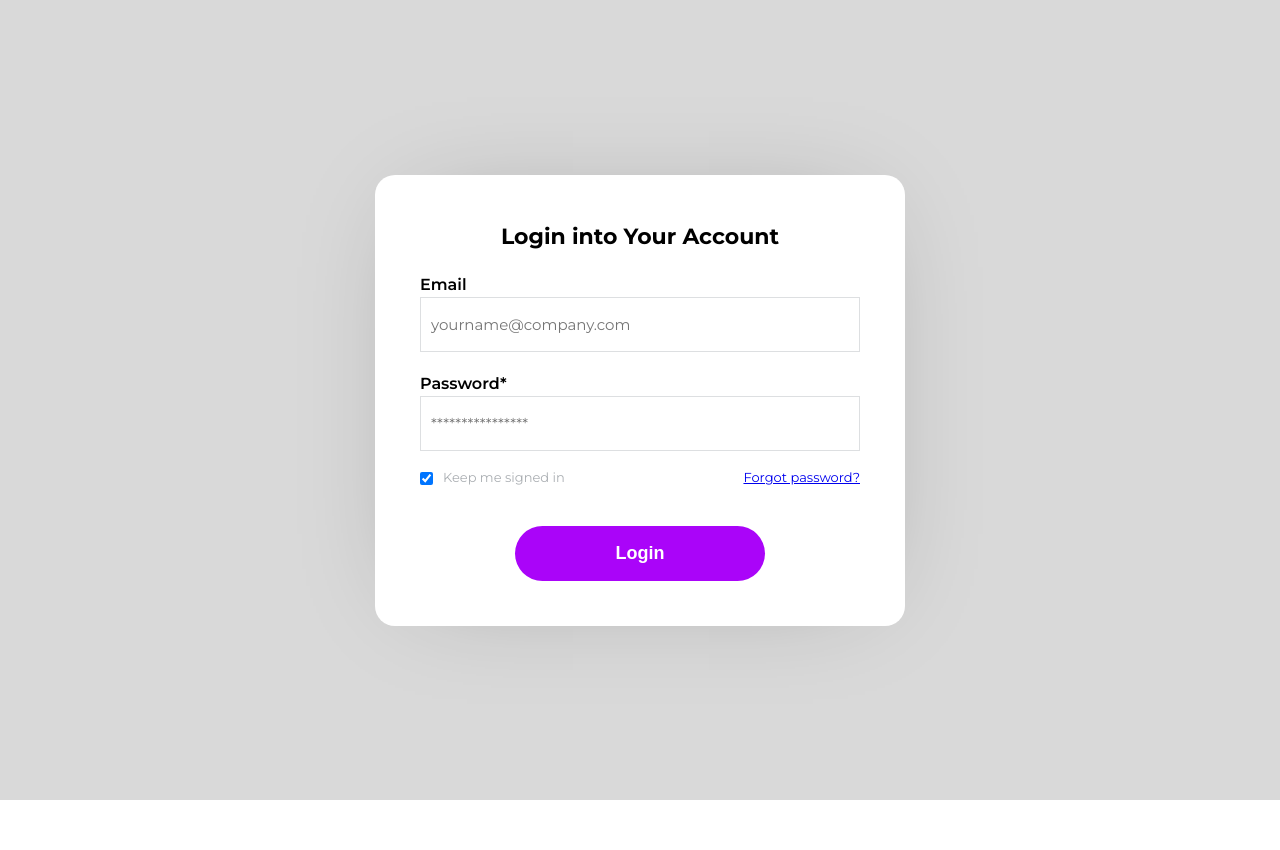
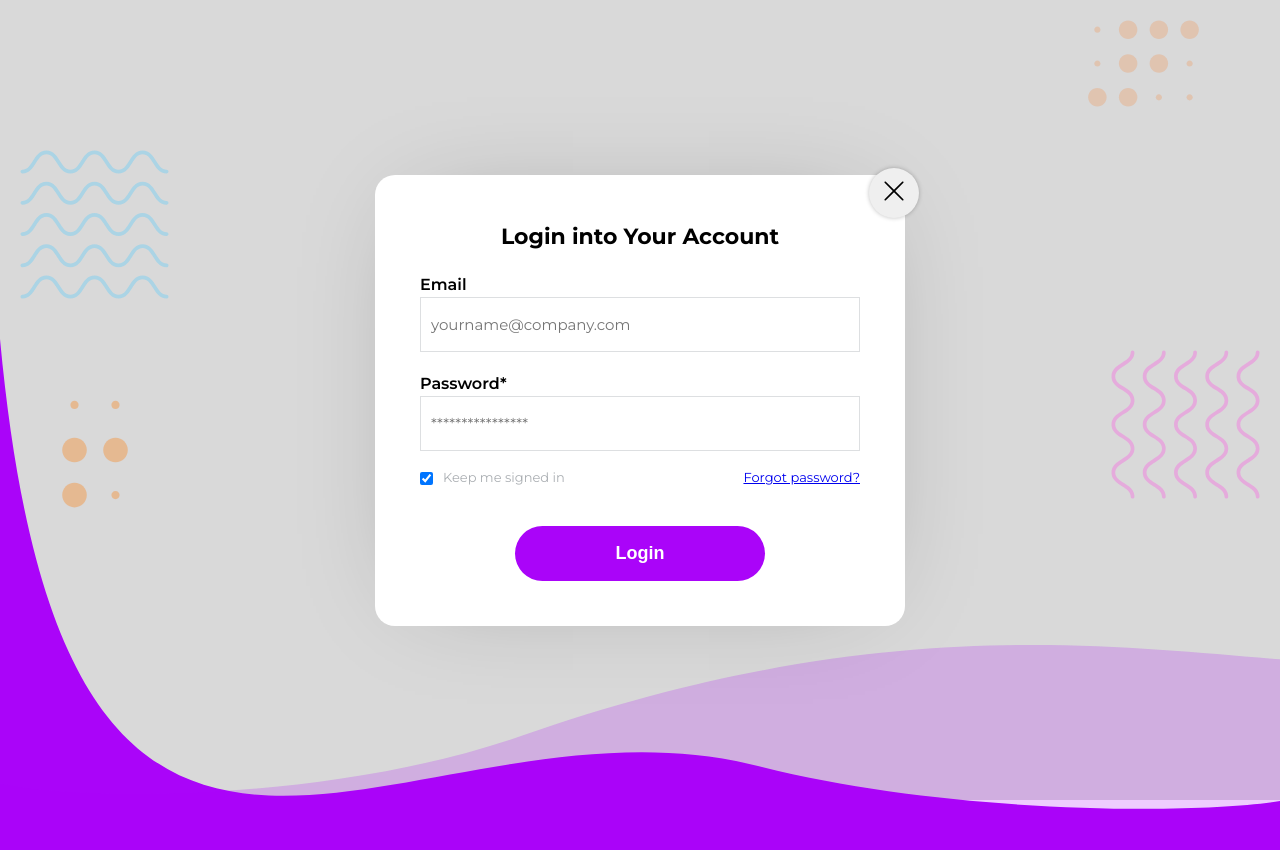
Before and after one commit to smorgannicole/codeup-positioning-exercise, a plain HTML site: page index.html in a window 1280 px wide. Before the commit the page ends 800 px from the top, so only its background shows below. Drawn offline with Linux system fonts and the light colour scheme.

Commit message:
exercise complete with a surprise

```diff
--- a/css/styles.css
+++ b/css/styles.css
@@ -6,6 +6,8 @@ body {
     background-color: #D9D9D9;
 }
 .container.login {
+    position: absolute;
+    z-index: 2;
     background-color: #FFFFFF;
     border-radius: 20px;
     padding: 45px 25px;
@@ -72,3 +74,55 @@ button.btn.btn-login {
     flex: 0 1 auto;
     min-width: 250px;
 }
+
+.dot-cube {
+    position: absolute;
+    top: 20px;
+    right: 81px;
+}
+
+.dot-rect {
+    position: absolute;
+    top: 400px;
+    left: 62px;
+}
+
+.purp-wavies {
+    position: absolute;
+    top: 350px;
+    right: 20px;
+}
+
+.blue-wavies {
+    position: absolute;
+    top: 150px;
+    left: 20px;
+}
+
+.light-purp-foot {
+    position: absolute;
+    bottom: -50px;
+    width: 100%;
+}
+
+.dark-purp-foot {
+    position: absolute;
+    bottom: -50px;
+    width: 100%;
+}
+
+button#x-button {
+    position: absolute;
+    top: -7px;
+    right: -14px;
+    border-radius: 100px;
+    width: 50px;
+    aspect-ratio: 1/1;
+    border: none;
+    transition: 0.3s;
+    box-shadow: 0 0 4px 0 rgba(0, 0, 0, 0.25);
+}
+
+button#x-button:hover {
+    top: 80px
+}
--- a/index.html
+++ b/index.html
@@ -18,8 +18,17 @@
 <body>
     <div class="page-wrapper justify-center align-center">
         <!-- ADD ABSOLUTE POSITIONED IMAGES HERE -->
+        <img class="blue-wavies" src="images/wavy-lines-1.svg" alt="">
+        <img class="dot-rect" src="images/dots-1.svg" alt="">
+        <img class="dark-purp-foot" src="images/footer-wave-top.svg" alt="">
+        <img class="light-purp-foot" src="images/footer-wave-bottom.svg" alt="">
+        <img class="purp-wavies" src="images/wavy-lines-2.svg" alt="">
+        <img class="dot-cube" src="images/dots-2.svg" alt="">
         <div class="container login">
             <!-- ADD CANCEL BUTTON HERE -->
+            <button id="x-button">
+                <img src="images/times-icon.svg" alt="">
+            </button>
             <div class="row">
                 <form class="column gap-20" method="POST">
                     <h1>Login into Your Account</h1>
```
